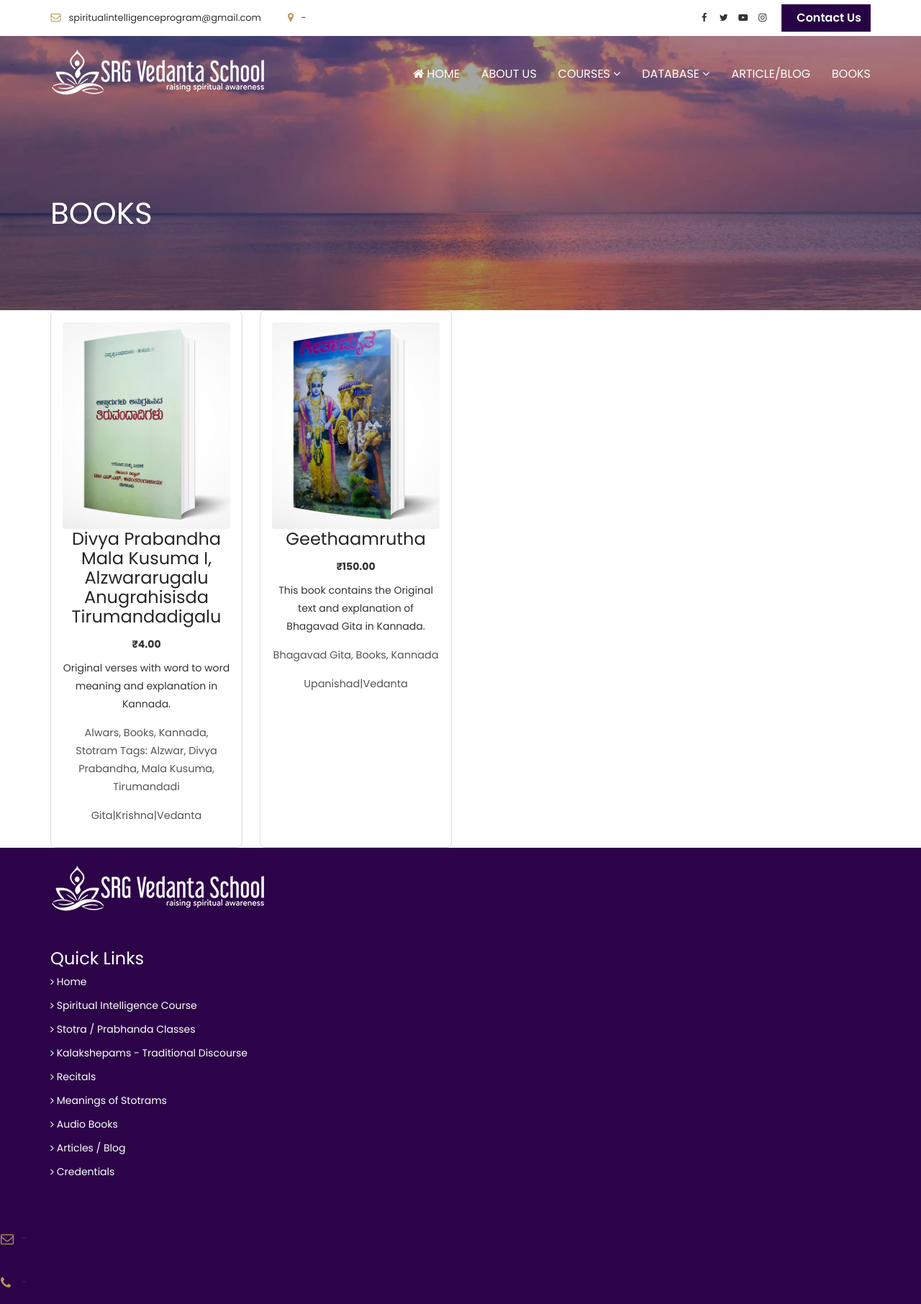
After one commit to ksudarsh/srg-backup-2025, a PHP site: page /books.php in a window 1280 px wide. The commit adds this page. Shown: the whole page at 72% size. Run offline with PHP 8.4, Linux system fonts and the light colour scheme; some web fonts are replaced.

Commit message:
Added support for book listing

```diff
--- /dev/null
+++ b/books.php
@@ -0,0 +1,170 @@
+<!DOCTYPE html>
+<html lang="en">
+
+<head>
+    <meta charset="utf-8">
+    <meta http-equiv="X-UA-Compatible" content="IE=edge">
+    <meta name="keywords" content="" />
+    <meta name="description" content="" />
+    <meta name="author" content="" />
+    <meta name="viewport" content="width=device-width, initial-scale=1, maximum-scale=1" />
+    <title>SRG Vedanta School</title>
+    <link rel="shortcut icon" href="images/favicon.png" />
+    <link rel="stylesheet" type="text/css" href="css/bootstrap.min.css" />
+    <link rel="stylesheet" type="text/css" href="css/animate.css" />
+    <link rel="stylesheet" type="text/css" href="css/owl.carousel.css">
+    <link rel="stylesheet" type="text/css" href="css/font-awesome.css" />
+    <link rel="stylesheet" type="text/css" href="css/themify-icons.css" />
+    <link rel="stylesheet" type="text/css" href="css/flaticon.css" />
+    <link rel="stylesheet" type="text/css" href="revolution/css/rs6.css">
+    <link rel="stylesheet" type="text/css" href="css/prettyPhoto.css">
+    <link rel="stylesheet" type="text/css" href="css/shortcodes.css" />
+    <link rel="stylesheet" type="text/css" href="css/main.css" />
+    <link rel="stylesheet" type="text/css" href="css/responsive.css" />
+
+</head>
+
+<body>
+
+    <!--HEADER STARTS-->
+    <?php include 'header.php' ?>
+    <!--HEADER ENDS-->
+
+
+    <!-- INNER BG STARTS -->
+    <div class="ttm-page-title-row">
+        <div class="container">
+            <div class="row">
+                <div class="col-md-12">
+                    <div class="title-box text-left">
+                        <div class="page-title-heading">
+                            <h1>Books</h1>
+                        </div>
+                    </div>
+                </div>
+            </div>
+        </div>
+    </div>
+    <!-- INNER BG ENDS -->
+
+
+
+    <!--site-main start-->
+    <?php
+    /* ------------------  BOOK LIST  ------------------ */
+    /* Configuration */
+    $csvFile = __DIR__ . '/books/books.csv';   // path to the metadata file
+    $coverDir = 'books/covers';                 // web-visible folder
+    $sizes = [200, 400, 600, 800, 1000, 1200, 1600, 2400]; // eight sizes you keep
+    $defaultW = 400;                            // which size to show in <img src=...>
+
+    /* Read CSV into $books */
+    /* Read CSV into $books */
+    $books = [];
+    if (($handle = fopen($csvFile, 'r')) !== false) {
+        // ⇩ add size, delimiter, enclosure, escape
+        $header = fgetcsv($handle, 0, ',', '"', '\\');
+        while (($row = fgetcsv($handle, 0, ',', '"', '\\')) !== false) {
+            $books[] = array_combine($header, $row);
+        }
+        fclose($handle);
+    }
+    ?>
+
+    <style>
+        /* minimal styling – tweak / move to your stylesheet later */
+        .books-grid {
+            display: grid;
+            grid-template-columns: repeat(auto-fill, minmax(220px, 1fr));
+            gap: 1.5rem
+        }
+
+        .book-card {
+            border: 1px solid #ddd;
+            border-radius: 8px;
+            padding: 1rem;
+            text-align: center
+        }
+
+        .book-card img {
+            max-width: 100%;
+            height: auto;
+            border-radius: 4px
+        }
+
+        .price {
+            font-weight: bold;
+            margin: 0.5rem 0
+        }
+
+        .meta {
+            font-size: .9rem;
+            color: #555
+        }
+    </style>
+
+    <div class="container"> <!-- NEW wrapper -->
+
+        <div class="books-grid">
+            <?php foreach ($books as $b): ?>
+                <?php
+                $slug = trim($b['cover_basename']);           // e.g. Divya-Prabandha-Mala-Kusuma
+                $img = "{$coverDir}/{$slug}_{$defaultW}.jpg";
+                $srcset = implode(', ', array_map(
+                    fn($w) => "{$coverDir}/{$slug}_{$w}.jpg {$w}w",
+                    $sizes
+                ));
+                $price = number_format($b['price_cents'] / 100, 2); // Rupees & Paise
+                ?>
+                <div class="book-card">
+                    <img src="<?= htmlspecialchars($img) ?>" srcset="<?= htmlspecialchars($srcset) ?>"
+                        sizes="(max-width: 600px) 50vw, 220px" alt="Cover of <?= htmlspecialchars($b['title']) ?>">
+                    <h4><?= htmlspecialchars($b['title']) ?></h4>
+                    <p class="price">₹<?= $price ?></p>
+                    <?php if (!empty($b['description'])): ?>
+                        <p><?= nl2br(htmlspecialchars($b['description'])) ?></p>
+                    <?php endif; ?>
+                    <p class="meta"><?= htmlspecialchars($b['categories']) ?></p>
+                    <p class="meta"><?= htmlspecialchars($b['tags']) ?></p>
+                </div>
+            <?php endforeach; ?>
+        </div>
+
+    </div> <!-- /container -->
+
+    <?php /* -------------- END BOOK LIST -------------- */ ?>
+
+    <!--site-main end-->
+
+
+
+    <!--FOOTER STARTS-->
+    <?php include 'footer.php' ?>
+    <!--FOOTER ENDS-->
+
+
+    <!--back-to-top start-->
+    <a id="totop" href="#top">
+        <i class="fa fa-angle-up"></i>
+    </a>
+    <!--back-to-top end-->
+
+    <script src="js/jquery.min.js"></script>
+    <script src="js/tether.min.js"></script>
+    <script src="js/bootstrap.min.js"></script>
+    <script src="js/jquery.easing.js"></script>
+    <script src="js/jquery-waypoints.js"></script>
+    <script src="js/jquery-validate.js"></script>
+    <script src="js/owl.carousel.js"></script>
+    <script src="js/jquery.prettyPhoto.js"></script>
+    <script src="js/numinate.min6959.js?ver=4.9.3"></script>
+    <script src="js/lazysizes.min.js"></script>
+    <script src="js/main.js"></script>
+    <script src="revolution/js/revolution.tools.min.js"></script>
+    <script src="revolution/js/rs6.min.js"></script>
+    <script src="revolution/js/slider.js"></script>
+    <!-- Javascript end-->
+
+</body>
+
+</html>
--- /dev/null
+++ b/books/books.csv
@@ -0,0 +1,3 @@
+title,price_cents,description,categories,tags,cover_basename
+"Divya Prabandha Mala Kusuma I, Alzwararugalu Anugrahisisda Tirumandadigalu",400,"Original verses with word to word meaning and explanation in Kannada.","Alwars, Books, Kannada, Stotram Tags: Alzwar, Divya Prabandha, Mala Kusuma, Tirumandadi","Gita|Krishna|Vedanta","Divya-Prabandha-Mala-Kusuma"
+"Geethaamrutha",15000,"This book contains the Original text and explanation of Bhagavad Gita in Kannada.","Bhagavad Gita, Books, Kannada","Upanishad|Vedanta","Geetamruta"
--- a/header.php
+++ b/header.php
@@ -14,16 +14,22 @@
                         <div class="col-12">
                             <div class="ttm-topbar-content">
                                 <ul class="top-contact text-left">
-<li><i class="fa fa-envelope-o ttm-textcolor-skincolor"></i><a href="mailto:spiritualintelligenceprogram@gmail.com"> spiritualintelligenceprogram@gmail.com</a></li>
+                                    <li><i class="fa fa-envelope-o ttm-textcolor-skincolor"></i><a
+                                            href="mailto:spiritualintelligenceprogram@gmail.com">
+                                            spiritualintelligenceprogram@gmail.com</a></li>
                                     <li><i class="fa fa-map-marker ttm-textcolor-skincolor"></i>-</li>
                                 </ul>
                                 <div class="topbar-right text-right">
                                     <div class="ttm-social-links-wrapper list-inline">
                                         <ul class="social-icons">
-    <li><a href="#" class="tooltip-bottom" data-tooltip="Facebook"><i class="fa fa-facebook"></i></a></li>
-    <li><a href="#" class="tooltip-bottom" data-tooltip="Twitter"><i class="fa fa-twitter"></i></a></li>
-    <li><a href="#" class="tooltip-bottom" data-tooltip="Youtube"><i class="fa fa-youtube-play"></i></a></li>
-    <li><a href="#" class="tooltip-bottom" data-tooltip="Instagram"><i class="fa fa-instagram"></i></a></li>
+                                            <li><a href="#" class="tooltip-bottom" data-tooltip="Facebook"><i
+                                                        class="fa fa-facebook"></i></a></li>
+                                            <li><a href="#" class="tooltip-bottom" data-tooltip="Twitter"><i
+                                                        class="fa fa-twitter"></i></a></li>
+                                            <li><a href="#" class="tooltip-bottom" data-tooltip="Youtube"><i
+                                                        class="fa fa-youtube-play"></i></a></li>
+                                            <li><a href="#" class="tooltip-bottom" data-tooltip="Instagram"><i
+                                                        class="fa fa-instagram"></i></a></li>
                                         </ul>
                                     </div>
                                     <div class="header-btn">
@@ -46,7 +52,8 @@
 
                                     <div class="site-branding mr-auto">
                                         <a class="home-link" href="index.php" rel="home">
-                                                    <img id="logo-img" class="img-center lazyload" src="images/logo.png" alt="logo">
+                                            <img id="logo-img" class="img-center lazyload" src="images/logo.png"
+                                                alt="logo">
                                         </a>
                                     </div>
 
@@ -67,9 +74,12 @@
 
                                             <li><a href="#">Courses <i class="fa fa-angle-down"></i> </a>
                                                 <ul>
-                                        <li><a href="spiritual-intelligence-course.php">Spiritual Intelligence Course</a></li>
-                                        <li><a href="stotra-prabhanda-classes.php">Stotra / Prabhanda Classes</a></li>
-                                        <li><a href="kalakshepams-traditional-discourse.php">Kalakshepams - Traditional Discourse</a></li>
+                                                    <li><a href="spiritual-intelligence-course.php">Spiritual
+                                                            Intelligence Course</a></li>
+                                                    <li><a href="stotra-prabhanda-classes.php">Stotra / Prabhanda
+                                                            Classes</a></li>
+                                                    <li><a href="kalakshepams-traditional-discourse.php">Kalakshepams -
+                                                            Traditional Discourse</a></li>
                                                 </ul>
                                             </li>
 
@@ -83,6 +93,7 @@
                                             </li>
 
                                             <li><a href="blog.php">Article/Blog</a></li>
+                                            <li><a href="books.php">Books</a></li>
                                         </ul>
                                     </nav>
 
```
Also changed, not shown: blog.php (+15 -11 lines), index.php (+76 -32 lines), books/covers/Divya-Prabandha-Mala-Kusuma_400.jpg (added), books/covers/Geetamruta_400.jpg (added). Lines whose indentation alone changed are shown as unchanged.
